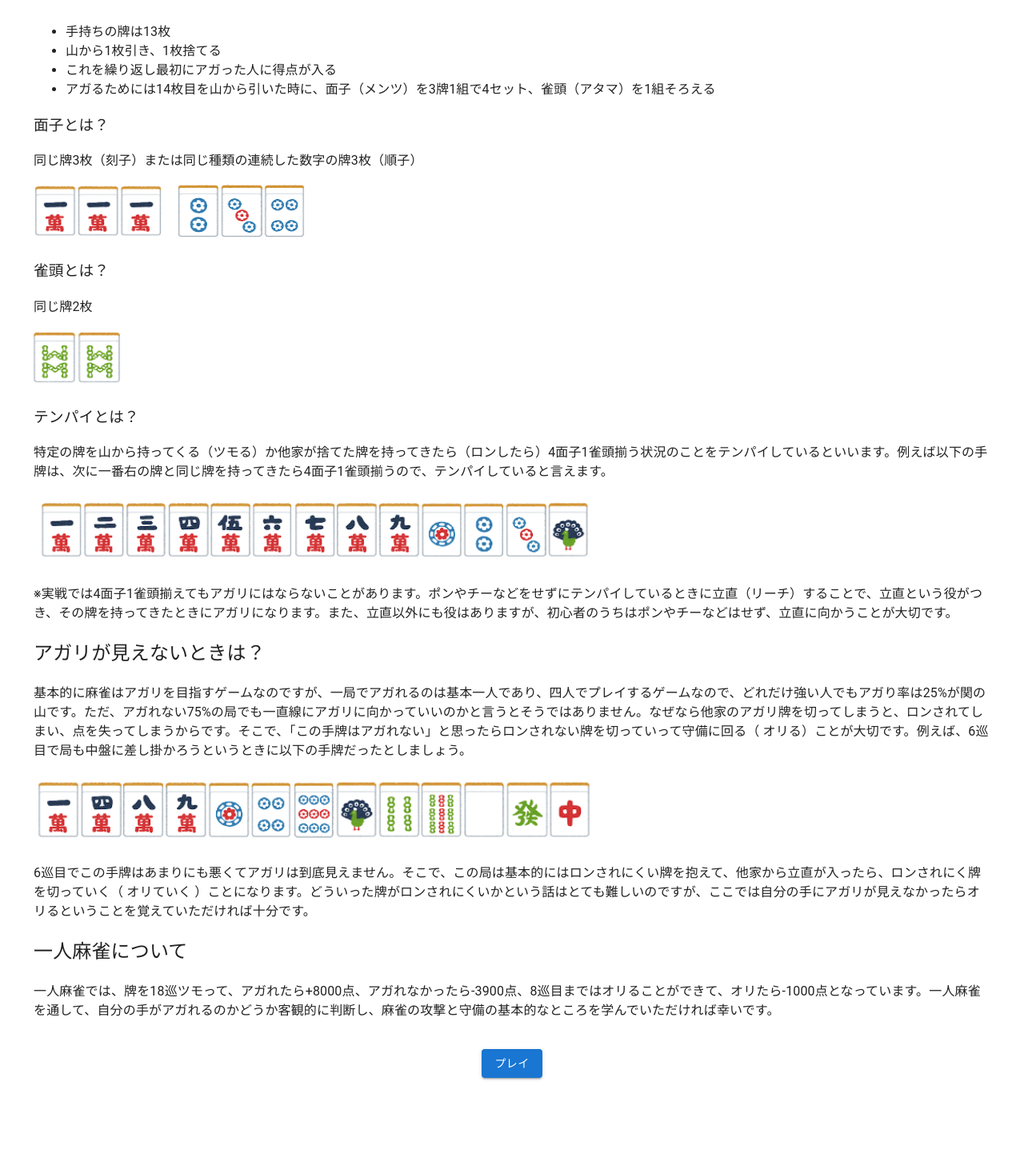
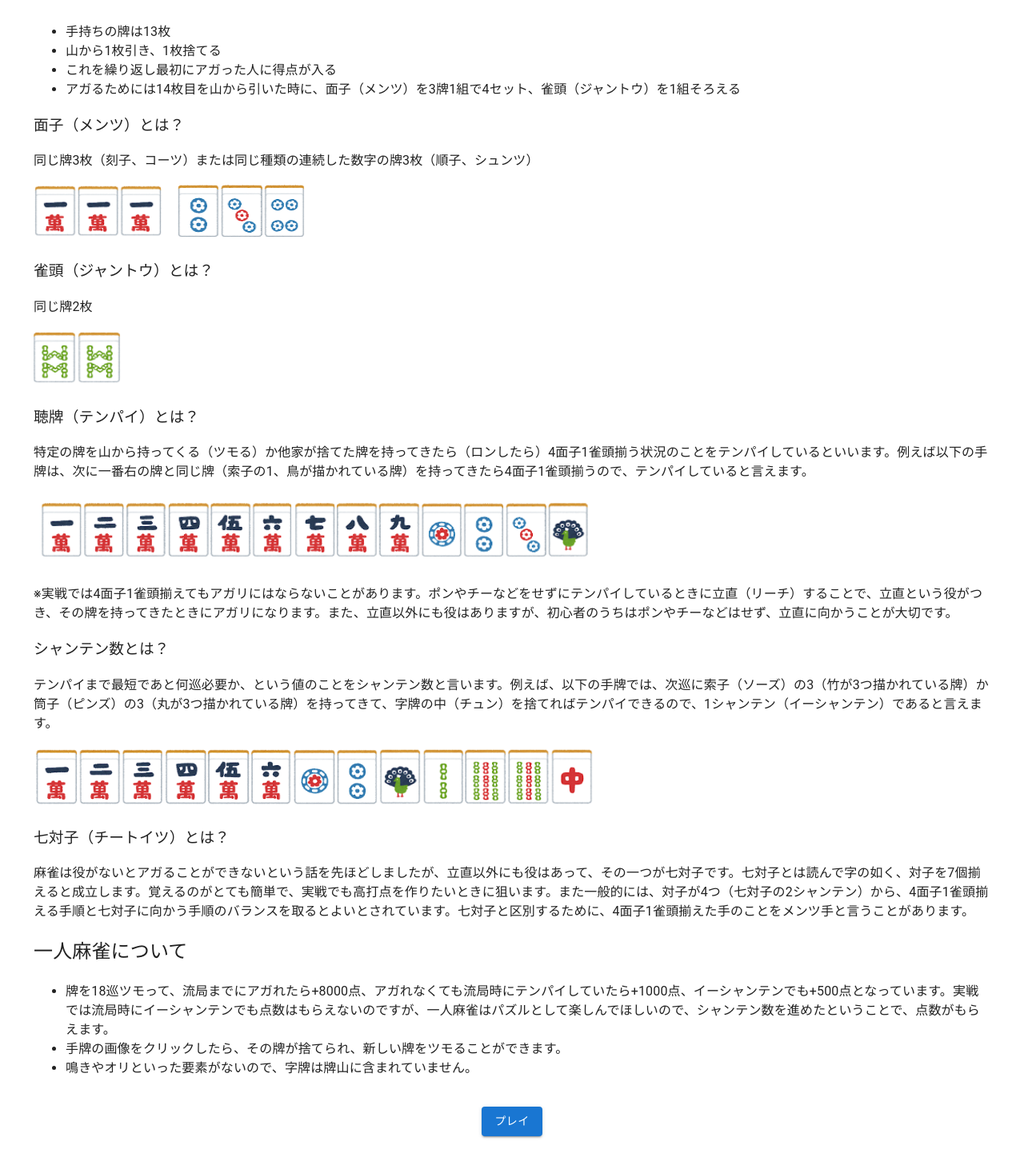
Before and after one commit to ut-code/hitori-mahjong, a React (Vite) app: page /tutorial in a window 1280 px wide. Shown: the part 308-1750 px from the top of the page at 80% size. Before the commit the page ends 1688 px from the top, so only its background shows below. Built offline with nearby package versions, Linux system fonts and the light colour scheme.

Commit message:
Update tutorial (#12)
* ルールを変更

* 表記揺れを修正

```diff
--- a/src/pages/Play/Tehai.tsx
+++ b/src/pages/Play/Tehai.tsx
@@ -166,13 +166,13 @@ export default function Tehai(props: tehaiProps) {
               <div className={styles.syantenContainer}>
                 {!isAgari &&
                   (mentsuSyanten === 0 ? (
-                    <div>メンツ手: 聴牌</div>
+                    <div>メンツ手: テンパイ</div>
                   ) : (
                     <div>メンツ手: {mentsuSyanten}シャンテン</div>
                   ))}
                 {!isAgari &&
                   (toitsuSyanten === 0 ? (
-                    <div>七対子: 聴牌</div>
+                    <div>七対子: テンパイ</div>
                   ) : (
                     <div>七対子: {toitsuSyanten}シャンテン</div>
                   ))}
--- a/src/pages/Tutorial/Tutorial.tsx
+++ b/src/pages/Tutorial/Tutorial.tsx
@@ -22,12 +22,14 @@ export default function Tutorial() {
           <li>山から1枚引き、1枚捨てる</li>
           <li>これを繰り返し最初にアガった人に得点が入る</li>
           <li>
-            アガるためには14枚目を山から引いた時に、面子（メンツ）を3牌1組で4セット、雀頭（アタマ）を1組そろえる
+            アガるためには14枚目を山から引いた時に、面子（メンツ）を3牌1組で4セット、雀頭（ジャントウ）を1組そろえる
           </li>
         </ul>
 
-        <h3>面子とは？</h3>
-        <p>同じ牌3枚（刻子）または同じ種類の連続した数字の牌3枚（順子）</p>
+        <h3>面子（メンツ）とは？</h3>
+        <p>
+          同じ牌3枚（刻子、コーツ）または同じ種類の連続した数字の牌3枚（順子、シュンツ）
+        </p>
         <img
           src="/tutorial/Kotsu.png"
           alt="刻子"
@@ -37,16 +39,16 @@ export default function Tutorial() {
         />
         <img src="/tutorial/Syuntsu.png" alt="順子" width="160" height="70" />
 
-        <h3>雀頭とは？</h3>
+        <h3>雀頭（ジャントウ）とは？</h3>
         <p>同じ牌2枚</p>
         <img src="/tutorial/Jantou.png" alt="雀頭" width="110" height="70" />
 
-        <h3>テンパイとは？</h3>
+        <h3>聴牌（テンパイ）とは？</h3>
         <p>
           特定の牌を山から持ってくる（<strong>ツモ</strong>
           る）か他家が捨てた牌を持ってきたら（<strong>ロン</strong>
           したら）4面子1雀頭揃う状況のことを<strong>テンパイ</strong>
-          しているといいます。例えば以下の手牌は、次に一番右の牌と同じ牌を持ってきたら4面子1雀頭揃うので、テンパイしていると言えます。
+          しているといいます。例えば以下の手牌は、次に一番右の牌と同じ牌（索子の1、鳥が描かれている牌）を持ってきたら4面子1雀頭揃うので、テンパイしていると言えます。
         </p>
         <img
           src="/tutorial/exampleTenpai.png"
@@ -59,31 +61,33 @@ export default function Tutorial() {
           <strong>立直（リーチ）</strong>
           することで、立直という役がつき、その牌を持ってきたときにアガリになります。また、立直以外にも役はありますが、初心者のうちはポンやチーなどはせず、立直に向かうことが大切です。
         </p>
-
-        <h2>アガリが見えないときは？</h2>
+        <h3>シャンテン数とは？</h3>
         <p>
-          基本的に麻雀はアガリを目指すゲームなのですが、一局でアガれるのは基本一人であり、四人でプレイするゲームなので、どれだけ強い人でもアガり率は25%が関の山です。ただ、アガれない75%の局でも一直線にアガリに向かっていいのかと言うとそうではありません。なぜなら他家のアガリ牌を切ってしまうと、
-          <strong>ロン</strong>
-          されてしまい、点を失ってしまうからです。そこで、「この手牌はアガれない」と思ったらロンされない牌を切っていって守備に回る（{" "}
-          <strong>オリる</strong>
-          ）ことが大切です。例えば、6巡目で局も中盤に差し掛かろうというときに以下の手牌だったとしましょう。
+          テンパイまで最短であと何巡必要か、という値のことをシャンテン数と言います。例えば、以下の手牌では、次巡に索子（ソーズ）の3（竹が3つ描かれている牌）か筒子（ピンズ）の3（丸が3つ描かれている牌）を持ってきて、字牌の中（チュン）を捨てればテンパイできるので、1シャンテン（イーシャンテン）であると言えます。
         </p>
         <img
-          src="/tutorial/badTehai.png"
-          alt="アガリが見えない手牌の例"
+          src="/tutorial/Iisyanten.png"
+          alt="イーシャンテンの例"
           width="700"
-          height="90"
+          height="75"
         />
+        <h3>七対子（チートイツ）とは？</h3>
         <p>
-          6巡目でこの手牌はあまりにも悪くてアガリは到底見えません。そこで、この局は基本的にはロンされにくい牌を抱えて、他家から立直が入ったら、ロンされにく牌を切っていく（
-          オリていく
-          ）ことになります。どういった牌がロンされにくいかという話はとても難しいのですが、ここでは自分の手にアガリが見えなかったらオリるということを覚えていただければ十分です。
+          麻雀は役がないとアガることができないという話を先ほどしましたが、立直以外にも役はあって、その一つが七対子です。七対子とは読んで字の如く、対子を7個揃えると成立します。覚えるのがとても簡単で、実戦でも高打点を作りたいときに狙います。また一般的には、対子が4つ（七対子の2シャンテン）から、4面子1雀頭揃える手順と七対子に向かう手順のバランスを取るとよいとされています。七対子と区別するために、4面子1雀頭揃えた手のことをメンツ手と言うことがあります。
         </p>
+        <h2>一人麻雀について</h2>
 
-        <h2>一人麻雀について</h2>
-        <p>
-          一人麻雀では、牌を18巡ツモって、アガれたら+8000点、アガれなかったら-3900点、8巡目まではオリることができて、オリたら-1000点となっています。一人麻雀を通して、自分の手がアガれるのかどうか客観的に判断し、麻雀の攻撃と守備の基本的なところを学んでいただければ幸いです。
-        </p>
+        <ul>
+          <li>
+            牌を18巡ツモって、流局までにアガれたら+8000点、アガれなくても流局時にテンパイしていたら+1000点、イーシャンテンでも+500点となっています。実戦では流局時にイーシャンテンでも点数はもらえないのですが、一人麻雀はパズルとして楽しんでほしいので、シャンテン数を進めたということで、点数がもらえます。
+          </li>
+          <li>
+            手牌の画像をクリックしたら、その牌が捨てられ、新しい牌をツモることができます。
+          </li>
+          <li>
+            鳴きやオリといった要素がないので、字牌は牌山に含まれていません。
+          </li>
+        </ul>
       </div>
 
       <div className={styles.buttonContainer}>
--- a/src/utils/exampleHaiyama.ts
+++ b/src/utils/exampleHaiyama.ts
@@ -1,17 +1,17 @@
 import { Hai } from "../utils/hai";
 export const exampleHaiyama: Hai[] = [
   { kind: "manzu", value: 1 },
+  { kind: "manzu", value: 2 },
+  { kind: "manzu", value: 3 },
+  { kind: "manzu", value: 4 },
+  { kind: "manzu", value: 5 },
+  { kind: "manzu", value: 6 },
+  { kind: "souzu", value: 1 },
+  { kind: "souzu", value: 2 },
   { kind: "pinzu", value: 1 },
-  { kind: "souzu", value: 1 },
-  { kind: "manzu", value: 9 },
-  { kind: "pinzu", value: 9 },
-  { kind: "manzu", value: 4 },
-  { kind: "pinzu", value: 4 },
-  { kind: "souzu", value: 4 },
-  { kind: "manzu", value: 8 },
-  { kind: "jihai", value: "haku" },
-  { kind: "jihai", value: "hatsu" },
+  { kind: "pinzu", value: 2 },
   { kind: "jihai", value: "tyun" },
+  { kind: "souzu", value: 9 },
   { kind: "souzu", value: 9 },
   { kind: "souzu", value: 2 },
   { kind: "souzu", value: 1 },
```
Also changed, not shown: public/tutorial/Iisyanten.png (added), public/tutorial/badTehai.png (deleted).
